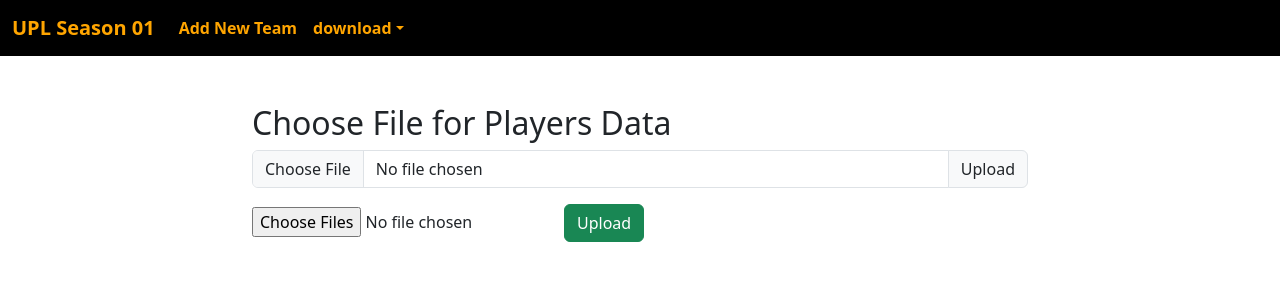
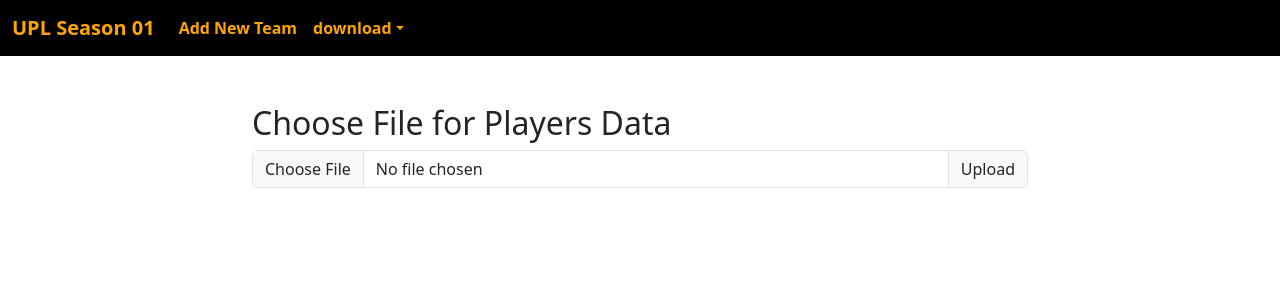
Before and after one commit to hubofayush/uplau, a React (Vite) app: page / in a window 1280 px wide. Shown: the top 300 px of the page. Built offline with nearby package versions, Linux system fonts and the light colour scheme.

Commit message:
images are working successfully using thumbnail? no need to upload the image locally

```diff
--- a/src/App.jsx
+++ b/src/App.jsx
@@ -23,14 +23,14 @@ function App() {
   // end of  section for insert the link of google sheets
 
   // * image folder and image file
-  let imagepath;
-  if (localStorage.getItem("ImagePath") === null) {
-    imagepath = [];
-  } else {
-    imagepath = JSON.parse(localStorage.getItem("ImagePath"));
-  }
-  const [path, setpath] = useState(imagepath);
-  console.log(path);
+  // let imagepath;
+  // if (localStorage.getItem("ImagePath") === null) {
+  //   imagepath = [];
+  // } else {
+  //   imagepath = JSON.parse(localStorage.getItem("ImagePath"));
+  // }
+  // const [path, setpath] = useState(imagepath);
+  // console.log(path);
   // * end of image folder and image file
 
   // ? all teams sold Array
@@ -229,24 +229,25 @@ function App() {
 
   // * photo link
   let newImgLink = "";
-  let finalImgLink = "";
+  let linkHead;
+  // let finalImgLink = "";
   if (JSON_data.length > 0) {
-    // let imgLink = JSON_data[item].Photo;
+    let imgLink = JSON_data[item].Photo;
     // imgLink = imgLink.slice(33);
-    // let linkHead = "https://drive.google.com/thumbnail?id=";
+     linkHead = `https://drive.google.com/thumbnail?id=${imgLink.slice(33)}`;
     // newImgLink = linkHead.concat(imgLink);
     // // finalImgLink = `${newImgLink}/preview`;
     // console.log(newImgLink);
 
-    let name = JSON_data[item].Name.toString();
-    name = name.split(" ");
+    // let name = JSON_data[item].Name.toString();
+    // name = name.split(" ");
 
-    finalImgLink = path
-      .filter((e) => {
-        return e.includes(`${name[0]} ${name[2]}`);
-      })
-      .toString();
-    console.log(finalImgLink);
+    // finalImgLink = path
+    //   .filter((e) => {
+    //     return e.includes(`../${name[0]} ${name[2]}`);
+    //   })
+    //   .toString();
+    // console.log(finalImgLink);
   }
 
   return (
@@ -271,7 +272,7 @@ function App() {
                     <FetchCSVData
                       JSON_data={JSON_data}
                       setJSON_data={setJSON_data}
-                      setPath={setpath}
+                      // setPath={setpath}
                     />
                   </>
                 ) : (
@@ -284,7 +285,7 @@ function App() {
                       <div className="left-part">
                         <img
                           className="mx-4 mt-4 rounded-1"
-                          src="src/assets/uplPhoo/20230910_080635 - Bhavesh Dorlekar.jpg"
+                          src={linkHead}
                           width="500"
                           height="350"
                           allow="accelerometer; autoplay; clipboard-write; encrypted-media; gyroscope; picture-in-picture"
--- a/src/Components/TeakeFIle.jsx
+++ b/src/Components/TeakeFIle.jsx
@@ -65,39 +65,39 @@ export default function TakeFIle(props) {
 
   const [userJSON, setUserJSON] = useState([]);
   const [uploadedCSV, setUploadedCSV] = useState();
-  const [uploadFolder, setUploadFolder] = useState();
-  const [imagePath, setimagePath] = useState([]);
+  // const [uploadFolder, setUploadFolder] = useState();
+  // const [imagePath, setimagePath] = useState([]);
 
-  const handleFolderSubmit = (e) => {
-    console.log(uploadFolder);
+  // const handleFolderSubmit = (e) => {
+  //   console.log(uploadFolder);
 
-    for (let i = 0; i < uploadFolder.length; i++) {
-      imagePath.push(uploadFolder[i].webkitRelativePath);
-      // console.log(uploadFolder[i].webkitRelativePath);
-    }
-    console.log(uploadFolder);
-    console.log(imagePath);
+  //   for (let i = 0; i < uploadFolder.length; i++) {
+  //     imagePath.push(uploadFolder[i].webkitRelativePath);
+  //     // console.log(uploadFolder[i].webkitRelativePath);
+  //   }
+  //   console.log(uploadFolder);
+  //   console.log(imagePath);
 
-    // let path = imagePath
-    //   .filter((e) => {
-    //     return e.includes("Gitesh");
-    //   })
-    //   .toString();
-    // console.log(typeof path);
-  };
-  const filereader = new FileReader();
-  const handleFolderUpload = (event) => {
-    setUploadFolder(event.target.files);
-    // console.log(event.target.files);
-    filereader.readAsDataURL(event.target.files);
-    filereader.onload = function () {
-      var fileContent = filereader.result;
-      console.log(fileContent);
-    };
-    // for (let i = 0; i < uploadFolder.length; i++) {
-    //   console.log(uploadFolder[i].webkitRelativePath);
-    //   // console.log(i);
-  };
+  //   // let path = imagePath
+  //   //   .filter((e) => {
+  //   //     return e.includes("Gitesh");
+  //   //   })
+  //   //   .toString();
+  //   // console.log(typeof path);
+  // };
+  // // const filereader = new FileReader();
+  // const handleFolderUpload = (event) => {
+  //   setUploadFolder(event.target.files);
+  //   console.log(event.target.files);
+  //   // filereader.readAsDataURL(event.target.files);
+  //   // filereader.onload = function () {
+  //   //   var fileContent = filereader.result;
+  //   //   console.log(fileContent);
+
+  //   // for (let i = 0; i < uploadFolder.length; i++) {
+  //   //   console.log(uploadFolder[i].webkitRelativePath);
+  //   //   // console.log(i);
+  // };
 
   const handleCSVSubmit = (e) => {
     // e.prevetnDefault();
@@ -119,10 +119,10 @@ export default function TakeFIle(props) {
 
   useEffect(() => {
     localStorage.setItem("JSON_data", JSON.stringify(userJSON));
-    localStorage.setItem("ImagePath", JSON.stringify(imagePath));
+    // localStorage.setItem("ImagePath", JSON.stringify(imagePath));
     props.setJSON_data(userJSON);
-    props.setPath(imagePath);
-  }, [userJSON, imagePath]);
+    // props.setPath(imagePath);
+  }, [userJSON]);
 
   return (
     <div
@@ -174,8 +174,8 @@ export default function TakeFIle(props) {
           Upload
         </label>
       </div> */}
-      <div>
-        <input
+      {/* <div> */}
+        {/* <input
           type="file"
           className=""
           webkitdirectory="true"
@@ -191,7 +191,7 @@ export default function TakeFIle(props) {
           }}
         >
           Upload
-        </button>
+        </button> */}
         {/* <label for="folder">Select folder</label>
         <input
           type="file"
@@ -201,7 +201,7 @@ export default function TakeFIle(props) {
             handleFolderUpload(e);
           }}
         /> */}
-      </div>
+      {/* </div> */}
     </div>
   );
 }
```
